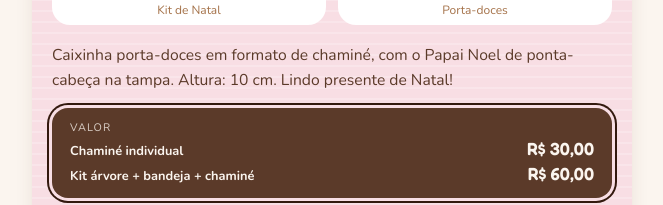
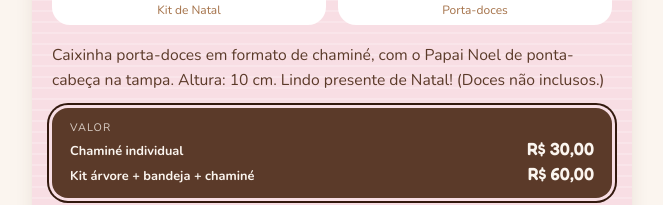
Before and after one commit to adrianac3gestao-lgtm/3d-familia, a plain HTML site: page index.html in a window 1280 px wide. Shown: the part 6097-6302 px from the top of the page, without its empty margins (308-971 px from the left). Drawn offline with nearby package versions, Linux system fonts and the light colour scheme.

Commit message:
Chaminé: doces não inclusos
Co-Authored-By: Claude Opus 5.5 <noreply@anthropic.com>
Claude-Session: https://claude.ai/code/session_01Jbs42XMTkcTf6mLDCmcAVJ

```diff
--- a/index.html
+++ b/index.html
@@ -201,7 +201,7 @@ const PRODUTOS = [
     descricao:"Luminárias com estrelinhas vazadas que brilham quando acesas. Deixam a decoração de Natal muito aconchegante.",
     fotos:[["img/gnomos-1.jpg","Acesos"],["img/gnomos-2.jpg","No escurinho"],["img/gnomos-3.jpg","Na decoração"]] },
   { id:"chamine", nome:"Chaminé do Papai Noel", preco:null, opcoes:[["Chaminé individual",30,0],["Kit árvore + bandeja + chaminé",60,0]],
-    descricao:"Caixinha porta-doces em formato de chaminé, com o Papai Noel de ponta-cabeça na tampa. Altura: 10 cm. Lindo presente de Natal!",
+    descricao:"Caixinha porta-doces em formato de chaminé, com o Papai Noel de ponta-cabeça na tampa. Altura: 10 cm. Lindo presente de Natal! (Doces não inclusos.)",
     fotos:[["img/chamine-1.jpg","Kit de Natal"],["img/chamine-2.jpg","Porta-doces"]] },
   { id:"esquilo", nome:"Porta-vela Esquilo", preco:null, opcoes:[["Porta-vela + vela LED",10],["Kit completo + vela LED",35]],
     descricao:"Bandeja canelada com esquilo e porta-vela. Com a velinha acesa, deixa qualquer canto aconchegante. O kit completo tem esquilo, bandeja, porta-vela e vela de LED.",
```
